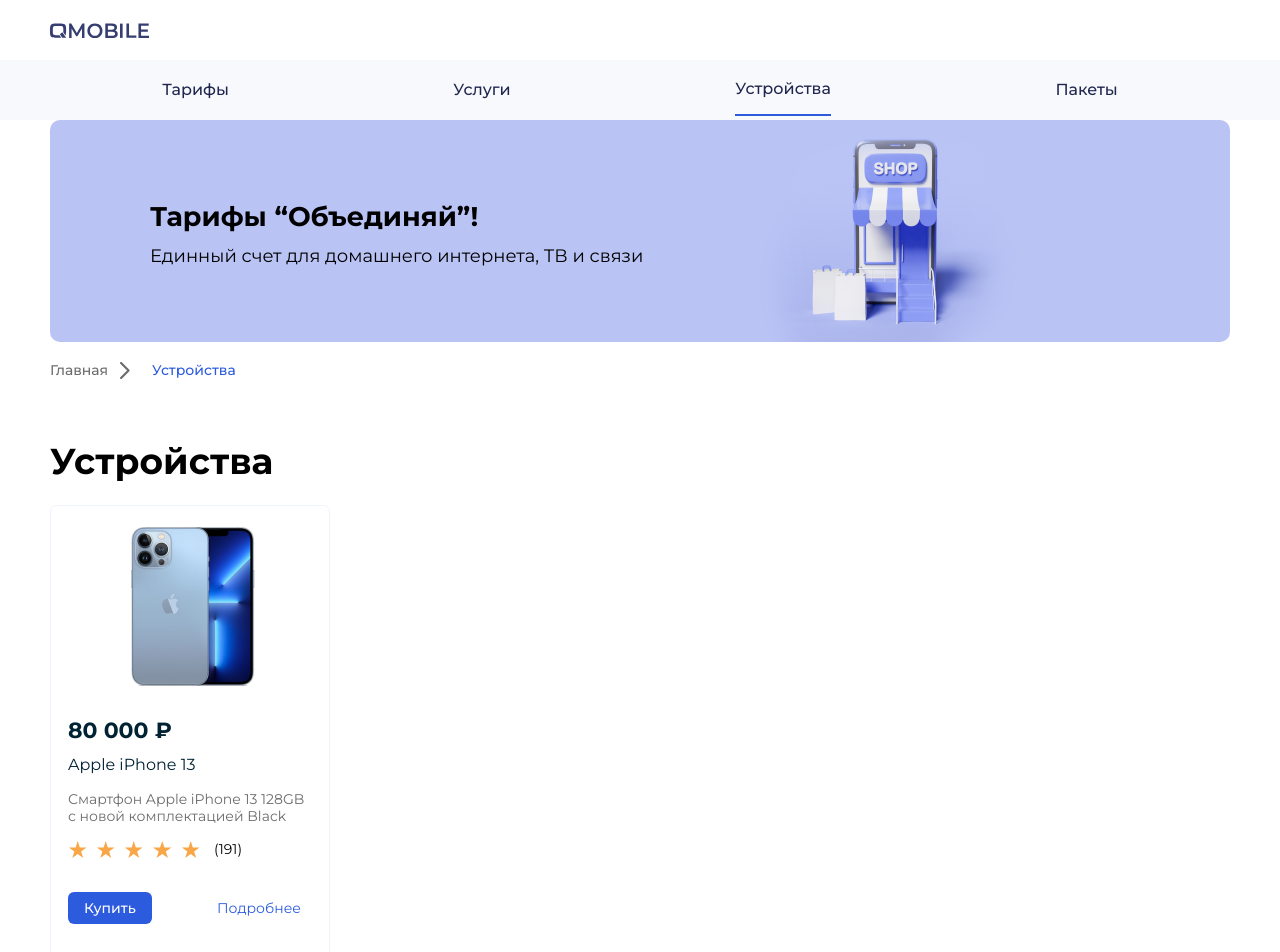
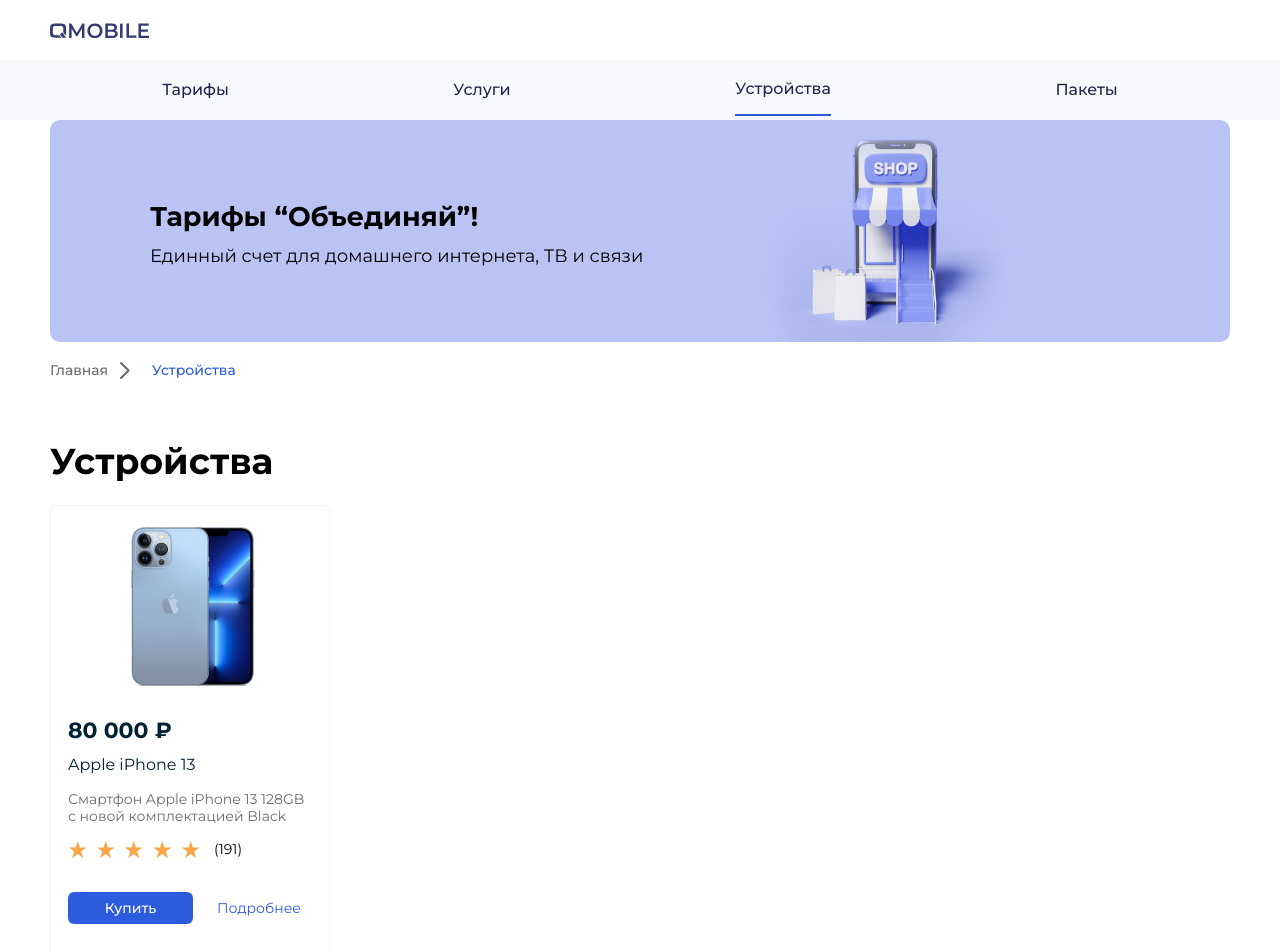
Before and after one commit to QuantumArt/QMobile.Demo, a React (Create React App) app: page /devices in a window 1280 px wide. Shown: the top 952 px of the page. Built offline with nearby package versions, Linux system fonts and the light colour scheme.

Commit message:
device card changed style names

```diff
--- a/src/app/components/device-card.tsx
+++ b/src/app/components/device-card.tsx
@@ -47,12 +47,13 @@ const DeviceCard = ({
           </div>
         </div>
       </div>
-      <div className="device-card__connect-container">
+      <div className="device-card__buy-container">
         <PrimaryButton
           text="Купить"
           onClick={() =>
             onConnectHandler ? onConnectHandler() : console.log('test')
           }
+          classNames="device-card__buy-btn"
         />
         <ConnectDetails link="https://google.com" />
       </div>
--- a/src/assets/style/device-card.scss
+++ b/src/assets/style/device-card.scss
@@ -71,11 +71,15 @@
         line-height: 17px;
     }
 
-    &__connect-container {
+    &__buy-container {
         display: flex;
         justify-content: space-between;
         align-items: center;
         padding-left: 17px;
         padding-right: 28px;
     }
+
+    &__buy-btn {
+        width: 125px;
+    }
 }
```
